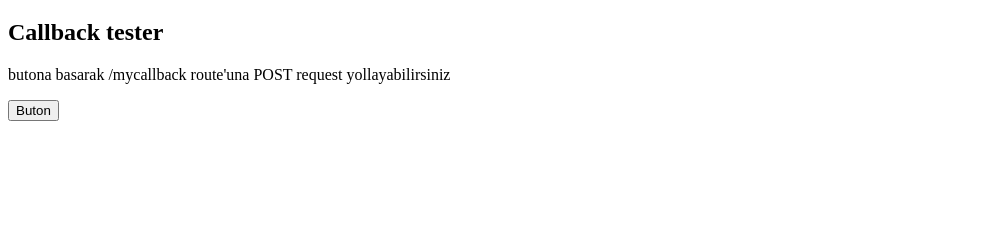
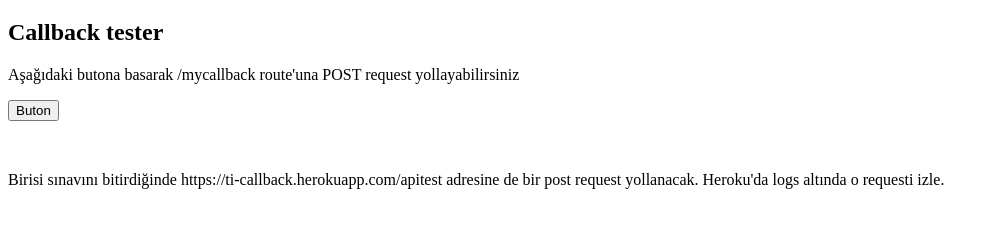
Before and after one commit to umutamac/ti_callback, a website: page public/index.html in a window 1280 px wide. Shown: the part 61-288 px from the top of the page, without its empty margins (0-995 px from the left). Drawn offline with Linux system fonts and the light colour scheme.

Commit message:
added a new route only for api test, so that I can tell apart the calls from button and calls from tickets

```diff
--- a/public/index.html
+++ b/public/index.html
@@ -9,12 +9,21 @@
 </head>
 
 <body>
-    <h1>Test Invite</h1>
-    <h2>Callback tester</h2>
+    <div>
+        <h1>Test Invite</h1>
+        <h2>Callback tester</h2>
 
-    <p>butona basarak /mycallback route'una POST request yollayabilirsiniz</p>
+        <p>Aşağıdaki butona basarak /mycallback route'una POST request yollayabilirsiniz</p>
 
-    <button id="button" onclick="sendpost()">Buton</button>
+        <button id="button" onclick="sendpost()">Buton</button>
+
+
+        <p style="margin-top: 50px;">Birisi sınavını bitirdiğinde https://ti-callback.herokuapp.com/apitest adresine de
+            bir post request
+            yollanacak. Heroku'da logs altında o requesti izle.</p>
+
+    </div>
+
 </body>
 
 <script>
@@ -37,4 +46,5 @@
     }
 
 </script>
+
 </html>
```
Also changed, not shown: server.js (+14 -10 lines), 1 other file.
